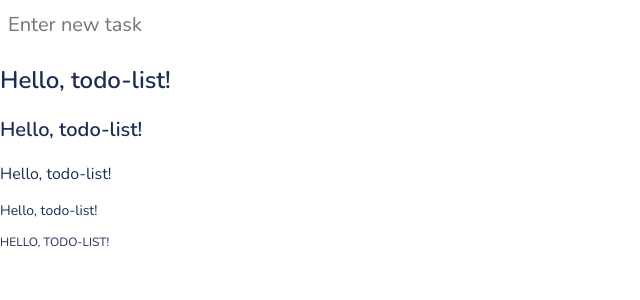
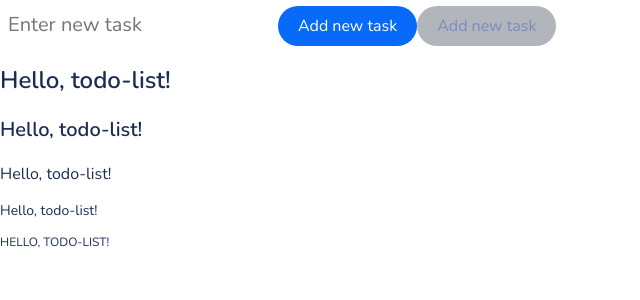
Before and after one commit to IvanIFJ/todo-list, a React (Vite) app in the folder app/: page / in a window 1280 px wide. Shown: the top 300 px of the page, without its empty margins (0-640 px from the left). Built offline with nearby package versions, Linux system fonts and the light colour scheme.

Commit message:
feat: add button

```diff
--- a/app/src/App.tsx
+++ b/app/src/App.tsx
@@ -1,3 +1,4 @@
+import { Button } from './components/atoms/Button'
 import { Input } from './components/atoms/Input'
 import { Typography } from './components/atoms/Typography'
 import { ThemeProvider } from './styles/Theme'
@@ -6,6 +7,8 @@ export function App() {
   return (
     <ThemeProvider>
       <Input placeholder='Enter new task' autoFocus/>
+      <Button>Add new task</Button>
+      <Button $disabled>Add new task</Button>
       <Typography as="h1" $variant='heading'>Hello, todo-list!</Typography>
       <Typography $variant='subheading'>Hello, todo-list!</Typography>
       <Typography $variant='body'>Hello, todo-list!</Typography>
--- /dev/null
+++ b/app/src/components/atoms/Button.tsx
@@ -0,0 +1,33 @@
+
+import styled from 'styled-components'
+
+type ButtonProps = {
+  $disabled?: boolean
+}
+
+export const Button = styled.button<ButtonProps>`
+  box-sizing: border-box;
+  border: none;
+  cursor: pointer;
+  outline: none;
+  transition: background-color 0.2s;
+  ${({ theme, $disabled }) => `
+    font-size: ${theme.font.size.body};
+    font-weight: ${theme.font.weight.regular};
+    height: ${theme.spacing(5)};
+    line-height: ${theme.spacing(2.5)};
+    padding: 0 ${theme.spacing(2.5)};
+    border-radius: ${theme.spacing(2.5)};
+    color: ${theme.color.text.inverse};
+    background-color: ${theme.color.iteraction.base};
+    &:hover { background-color: ${theme.color.iteraction.hover} }
+    &:active { background-color: ${theme.color.iteraction.active} }
+    ${$disabled ? `
+      cursor: not-allowed;
+      color: ${theme.color.text.subtle};
+      background-color: ${theme.color.disabled.base};
+      &:hover { background-color: ${theme.color.disabled.hover} }
+      &:active { background-color: ${theme.color.disabled.active} }
+    ` : ''}
+  `}
+`
--- a/app/src/styles/NormalizeStyles.tsx
+++ b/app/src/styles/NormalizeStyles.tsx
@@ -23,7 +23,7 @@ export const NormalizeStyles = createGlobalStyle`
   a {
     background-color: transparent;
   }
-  input, textarea {
+  input, textarea, button {
     font-family: inherit;
     font-size: inherit;
     line-height: inherit;
```
